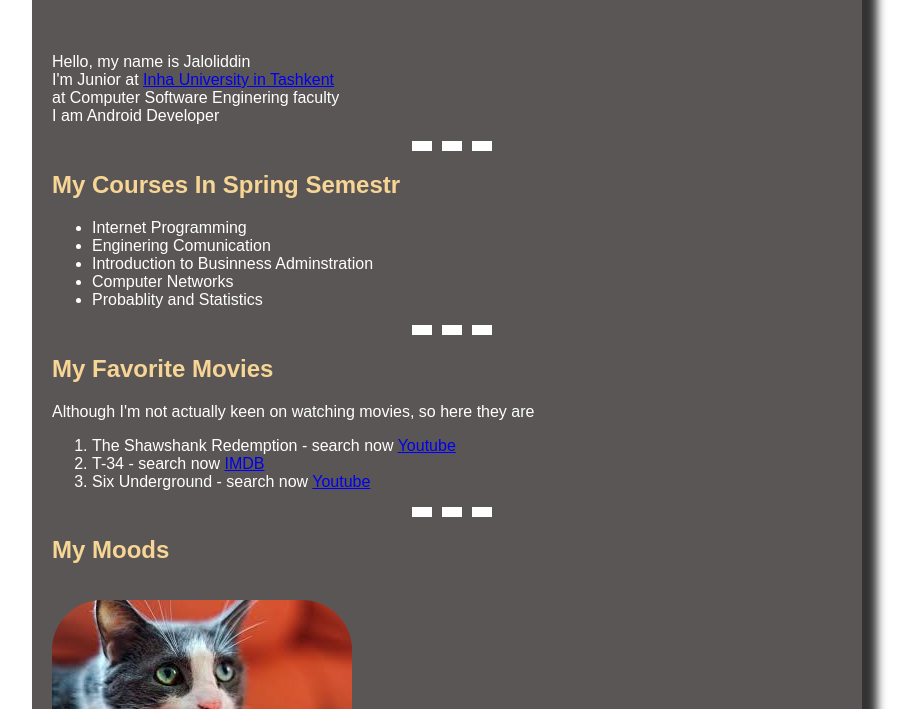
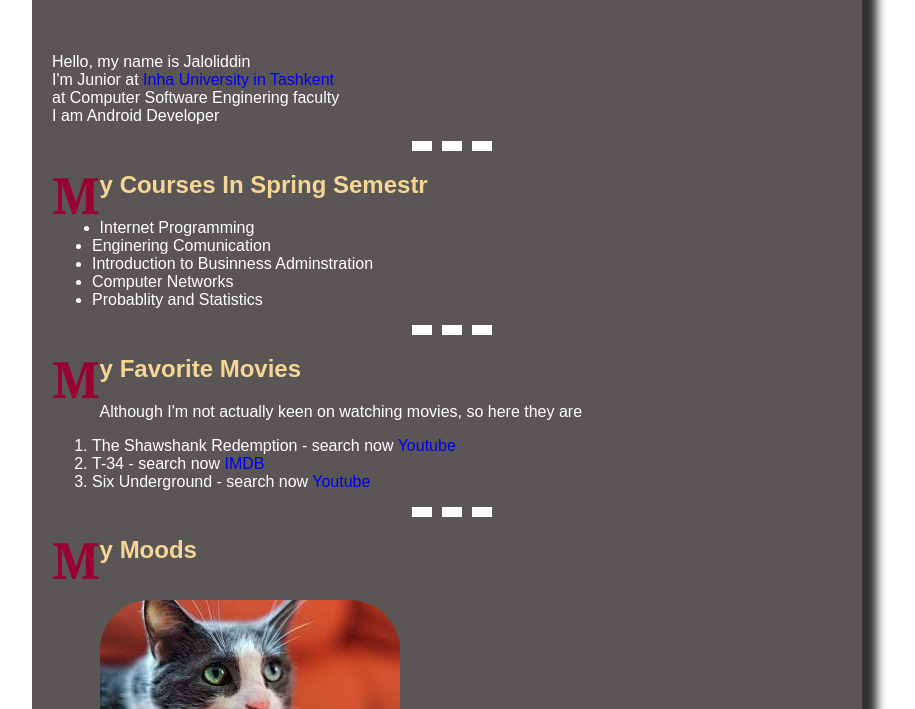
Before and after one commit to jaloliddin99/jaloliddin99.github.io, a plain HTML site: page index.html in a window 1280 px wide. Shown: the part 91-800 px from the top of the page, without its empty margins (193-1108 px from the left). Drawn offline with Linux system fonts and the light colour scheme.

Commit message:
task 4 done

```diff
--- a/styles.css
+++ b/styles.css
@@ -1,3 +1,4 @@
+
 
 img {
   width: 300px;
@@ -22,8 +23,19 @@ br{
 }
 a{
 	color: #11111;
+  text-decoration: none;
 }
+a:hover{
+  text-decoration:underline;
+}
+.drop-caps{
+  color: #903;
+  float: left;
+  font-family: Georgia;
+  font-size:50px;
+  margin-top: -10px;
 
+}
 #mainContainer{
 	background-color: #5b5656;
 	width: 800px;
```
